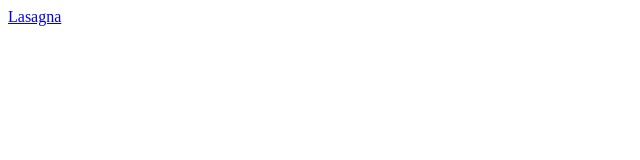
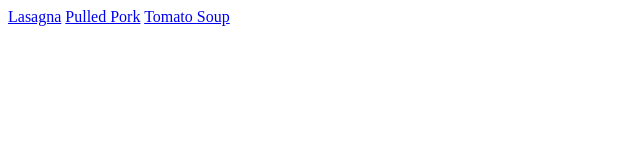
Before and after one commit to dev-parker/odin-recipes, a plain HTML site: page index.html in a window 1280 px wide. Shown: the whole page, without its empty margins (0-640 px from the left). Drawn offline with Linux system fonts and the light colour scheme.

Commit message:
Update links in index.html for additional recipes

```diff
--- a/index.html
+++ b/index.html
@@ -8,5 +8,7 @@
 </head>
 <body>
     <a href="./recipes/lasagna.html">Lasagna</a>
+    <a href="./recipes/pulledpork.html">Pulled Pork</a>
+    <a href="./recipes/tomatosoup.html">Tomato Soup</a>
 </body>
 </html>
```
